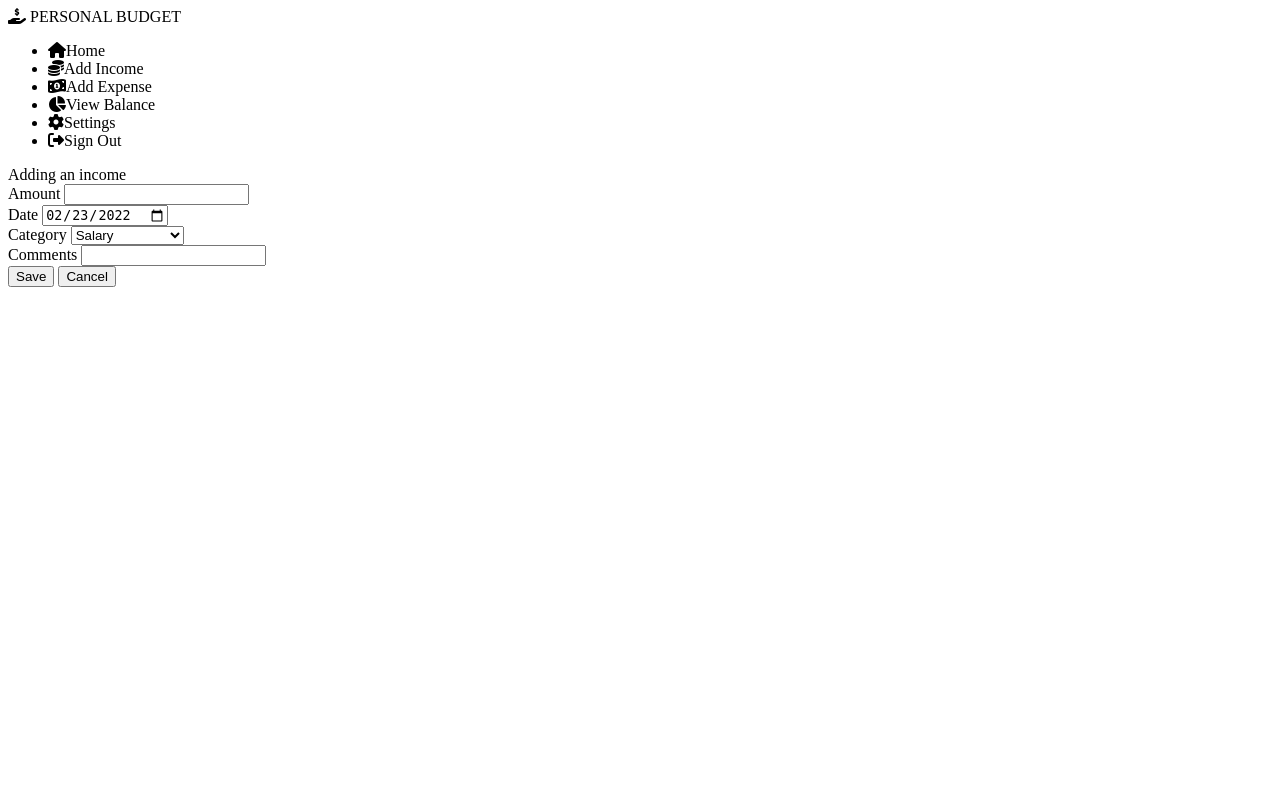
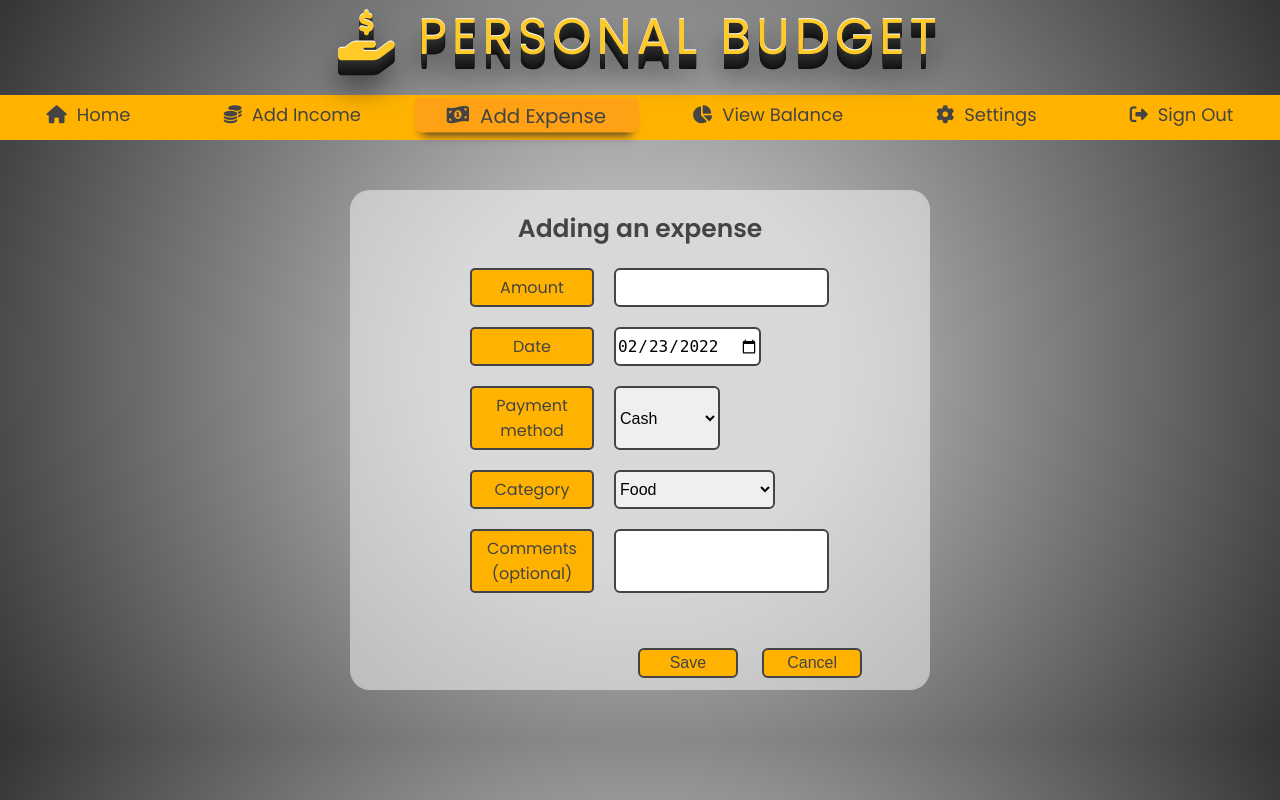
Before and after one commit to NataliaGalicka96/BudgetManagerApplication, a PHP site: page /expense.html in a window 1280 px wide. Run offline with PHP 8.4, Linux system fonts and the light colour scheme; some libraries are stand-ins or nearby versions.

Commit message:
Added payment method and category of expanse

```diff
--- a/addExpense/expense.css
+++ b/addExpense/expense.css
@@ -39,6 +39,7 @@
     margin-left: auto;
     margin-right: auto;
     margin-top: 50px;
+    padding-bottom: 50px;
     text-align: center;
     height: 450px;
     background-color: rgba(255, 255, 255, 0.5);
@@ -75,7 +76,7 @@
     margin-right: 10px;
 }
 
-#income{
+#expense{
     background-color: #ffa114;
     transform: scale(1.1);
     transition: all 0.1s ease-in-out;
@@ -86,7 +87,7 @@
 .container{
     max-width: 580px;
     padding: 0 20px;
-    margin: 75px auto 75px auto;
+    margin: 50px auto 50px auto;
 }
 
 
--- a/addExpense/expense.html
+++ b/addExpense/expense.html
@@ -7,11 +7,11 @@
     <meta name="viewport" content="width=device-width, initial-scale=1.0">
 
     <link rel="stylesheet" href="https://unicons.iconscout.com/release/v4.0.0/css/line.css">
-    <link rel="stylesheet" href="income.css">
+    <link rel="stylesheet" href="expense.css">
     <link href="https://fonts.googleapis.com/css2?family=Poppins:wght@300;400;500;600;700&display=swap"
         rel="stylesheet">
     <script src="https://kit.fontawesome.com/0493276a63.js" crossorigin="anonymous"></script>
-    <title>Income</title>
+    <title>Expense</title>
 </head>
 
 <body>
@@ -25,8 +25,8 @@
         <div class="nav">
             <ul>
                 <li><a href="#"></a><i class="fa-solid fa-house"></i>Home</li>
-                <li id="income"><a href="#"></a><i class="fas fa-coins"></i>Add Income</li>
-                <li><a href="#"></a><i class="fa-solid fa-money-bill-1-wave"></i>Add Expense</li>
+                <li><a href="#"></a><i class="fas fa-coins"></i>Add Income</li>
+                <li id="expense"><a href="#"></a><i class="fa-solid fa-money-bill-1-wave"></i>Add Expense</li>
                 <li><a href="#"></a><i class="fa-solid fa-chart-pie"></i>View Balance</li>
                 <li><a href="#"></a><i class="fas fa-cog"></i>Settings</li>
                 <li><a href="#"></a><i class="fas fa-sign-out-alt"></i>Sign Out</li>
@@ -34,27 +34,49 @@
         </div>
         <div class="container">
             <div class="content">
-                <div class="title"><span>Adding an income</span></div>
+                <div class="title"><span>Adding an expense</span></div>
                 <form action="#">
                     <div class="row">
                         <span>Amount</span>
                         <input type="text" required>
                     </div>
+
                     <div class="row">
                         <span>Date</span>
                         <input type="date" value="2022-02-23" required>
                     </div>
                     <div class="row">
+                        <span>Payment method</span>
+                        <select name="method" id="method">
+                            <option value="cash" selected>Cash</option>
+                            <option value="credit">Credit Card</option>
+                            <option value="debit">Debit card</option>
+                        </select>
+                    </div>
+                    <div class="row">
                         <span>Category</span>
-                        <select name="membership" id="membership">
-                            <option value="salary" selected>Salary</option>
-                            <option value="interest">Interest</option>
-                            <option value="sale">Sale on Allegro</option>
-                            <option value="another">Another</option>
+                        <select name="category" id="category">
+                            <option value="food" selected>Food</option>
+                            <option value="Flat">Flat</option>
+                            <option value="transport">Transport</option>
+                            <option value="telecommunication">Telecommunication</option>
+                            <option value="healthcare">Healthcare</option>
+                            <option value="Clothes">Clothes</option>
+                            <option value="Hygiene">Hygiene</option>
+                            <option value="Kids">Kids</option>
+                            <option value="Entertainment">Entertainment</option>
+                            <option value="Trip">Trip</option>
+                            <option value="Training">Training</option>
+                            <option value="Books">Books</option>
+                            <option value="Savings">Savings</option>
+                            <option value="Retirement">Retirement</option>
+                            <option value="Debt repayment">Debt repayment</option>
+                            <option value="Donation">Donation</option>
+                            <option value="Other expenses">Other expenses</option>
                         </select>
                     </div>
                     <div class="row" id="comments">
-                        <span>Comments</span>
+                        <span>Comments (optional)</span>
                         <input type="text" id="comments">
                     </div>
                     <div class="button">
```
